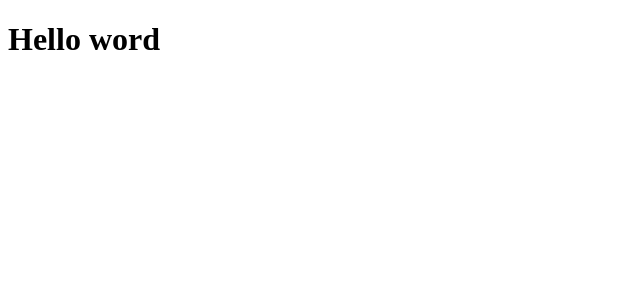
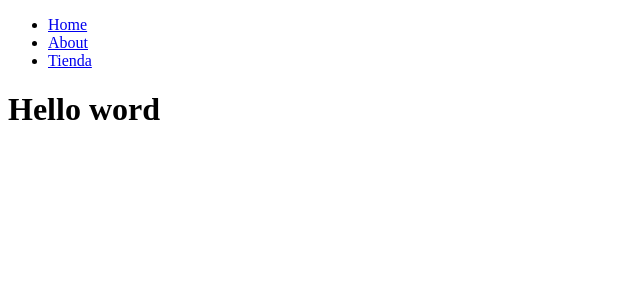
Before and after one commit to Empanada442/NextCrud, a Next.js app in the folder crud/: page / in a window 1280 px wide. Shown: the top 300 px of the page, without its empty margins (0-640 px from the left). Built offline with nearby package versions, Linux system fonts and the light colour scheme.

Commit message:
enrutado link

```diff
--- a/crud/app/layout.jsx
+++ b/crud/app/layout.jsx
@@ -1,9 +1,12 @@
+import Navbar from "../components/navbar"
+
  export default function Layout({ children }) {
       return (
         <html>
           <body>
+            <Navbar />
             {children}
           </body>
         </html>
-      )
+      );
     }
--- a/crud/app/page.jsx
+++ b/crud/app/page.jsx
@@ -1,5 +1,5 @@
 export default function HomePage ()  {
 return (
 <h1>Hello word</h1>
-)
+);
 }
--- a/crud/app/tienda/categorias/computadoras/page.jsx
+++ b/crud/app/tienda/categorias/computadoras/page.jsx
@@ -7,5 +7,5 @@ export default function computadora (){
                 <li>computadora 1</li>
             </ul>
         </div>
-    )
+    );
 }
--- a/crud/app/tienda/categorias/page.jsx
+++ b/crud/app/tienda/categorias/page.jsx
@@ -7,5 +7,5 @@ export default function categorias (){
                 <li>Categoria 1</li>
             </ul>
         </div>
-    )
+    );
 }
--- /dev/null
+++ b/crud/components/navbar.jsx
@@ -0,0 +1,21 @@
+import Link from "next/link"
+
+
+export default function Navbar () {
+    return(
+    <nav>
+    <ul>
+      <li>
+        <Link href="/">Home</Link>
+      </li>
+      <li>
+        <Link href="/about">About</Link>
+      </li>
+      <li>
+        <Link href="/tienda">Tienda</Link>
+      </li>
+    </ul>
+    </nav>
+    );
+
+}
```
Also changed, not shown: crud/app/tienda/layout.jsx (added, +19 -0 lines).
